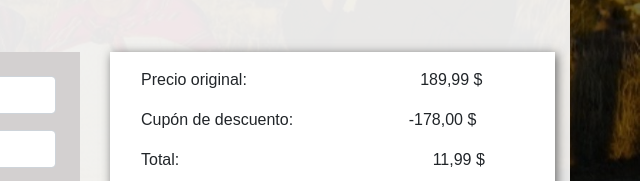
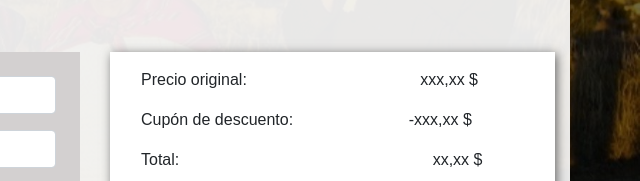
Before and after one commit to Betsycampos/llaqta-hawa, a plain HTML site: page hawa/pago.html in a window 1280 px wide. Shown: the part 257-438 px from the top of the page, 640-1280 px from the left. Drawn offline with nearby package versions, Linux system fonts and the light colour scheme; a web font is replaced by a local one.

Commit message:
Update pago.html

```diff
--- a/hawa/pago.html
+++ b/hawa/pago.html
@@ -122,22 +122,22 @@
             <div class="col-md-12 d-none d-md-block d-lg-block">
               <p>Precio original:
                 &nbsp&nbsp&nbsp&nbsp&nbsp&nbsp&nbsp&nbsp&nbsp&nbsp&nbsp&nbsp&nbsp&nbsp&nbsp&nbsp&nbsp&nbsp&nbsp&nbsp
-                &nbsp&nbsp&nbsp&nbsp&nbsp&nbsp&nbsp&nbsp&nbsp&nbsp&nbsp&nbsp&nbsp&nbsp&nbsp&nbsp 189,99 $</p>
+                &nbsp&nbsp&nbsp&nbsp&nbsp&nbsp&nbsp&nbsp&nbsp&nbsp&nbsp&nbsp&nbsp&nbsp&nbsp&nbsp xxx,xx $</p>
               <p>Cupón de descuento:
                 &nbsp&nbsp&nbsp&nbsp&nbsp&nbsp&nbsp&nbsp&nbsp&nbsp&nbsp&nbsp&nbsp&nbsp&nbsp&nbsp&nbsp&nbsp&nbsp&nbsp
-                &nbsp&nbsp&nbsp -178,00 $</p>
+                &nbsp&nbsp&nbsp -xxx,xx $</p>
               <p>Total:
                 &nbsp&nbsp&nbsp&nbsp&nbsp&nbsp&nbsp&nbsp&nbsp&nbsp&nbsp&nbsp&nbsp&nbsp&nbsp&nbsp&nbsp&nbsp&nbsp&nbsp
                 &nbsp&nbsp&nbsp&nbsp&nbsp&nbsp&nbsp&nbsp&nbsp&nbsp&nbsp&nbsp&nbsp&nbsp&nbsp&nbsp &nbsp&nbsp&nbsp&nbsp
-                &nbsp&nbsp&nbsp&nbsp&nbsp&nbsp&nbsp&nbsp&nbsp&nbsp&nbsp&nbsp 11,99 $</p>
+                &nbsp&nbsp&nbsp&nbsp&nbsp&nbsp&nbsp&nbsp&nbsp&nbsp&nbsp&nbsp xx,xx $</p>
               <div class="col-md-12 text-center p-2">
                 <a href="../hawa/gracias.html" class="text-white btn-form">Realizar Pago</a>
               </div>
             </div>
             <div class="col-md-12 d-none d-sm-block d-md-none d-block d-sm-none">
-                <p>Precio original:&nbsp &nbsp &nbsp &nbsp &nbsp &nbsp &nbsp 189,99 $</p>
-                  <p>Cupón de descuento: -178,00 $</p>
-                  <p>Total:&nbsp &nbsp &nbsp &nbsp &nbsp &nbsp &nbsp &nbsp &nbsp &nbsp &nbsp &nbsp &nbsp &nbsp &nbsp &nbsp 11,99 $</p>
+                <p>Precio original:&nbsp &nbsp &nbsp &nbsp &nbsp &nbsp &nbsp xxx,xx $</p>
+                  <p>Cupón de descuento: -xxx,xx $</p>
+                  <p>Total:&nbsp &nbsp &nbsp &nbsp &nbsp &nbsp &nbsp &nbsp &nbsp &nbsp &nbsp &nbsp &nbsp &nbsp &nbsp &nbsp xx,xx $</p>
               <div class="col-md-12 text-center p-2">
                 <a href="../hawa/gracias.html" class="text-white btn-form">Realizar Pago</a>
               </div>
```
